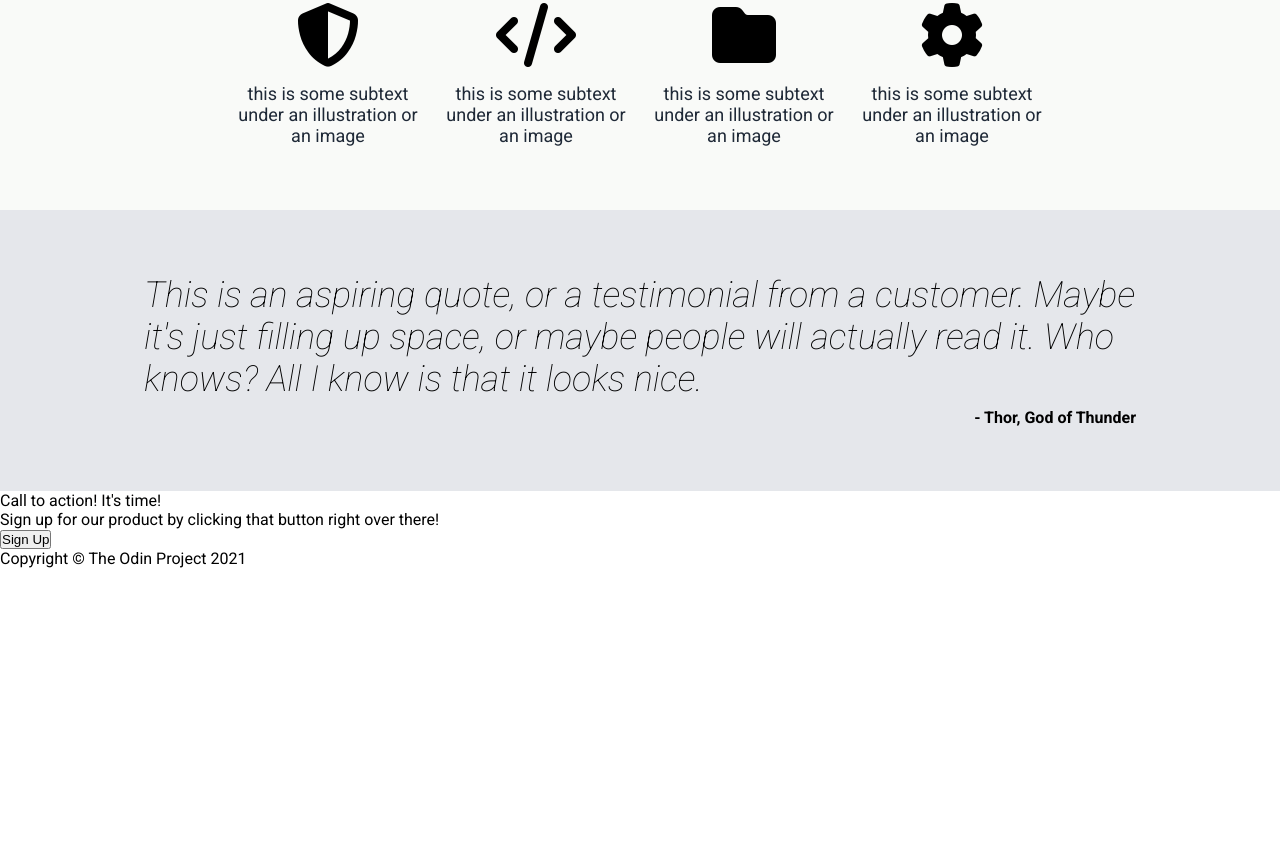
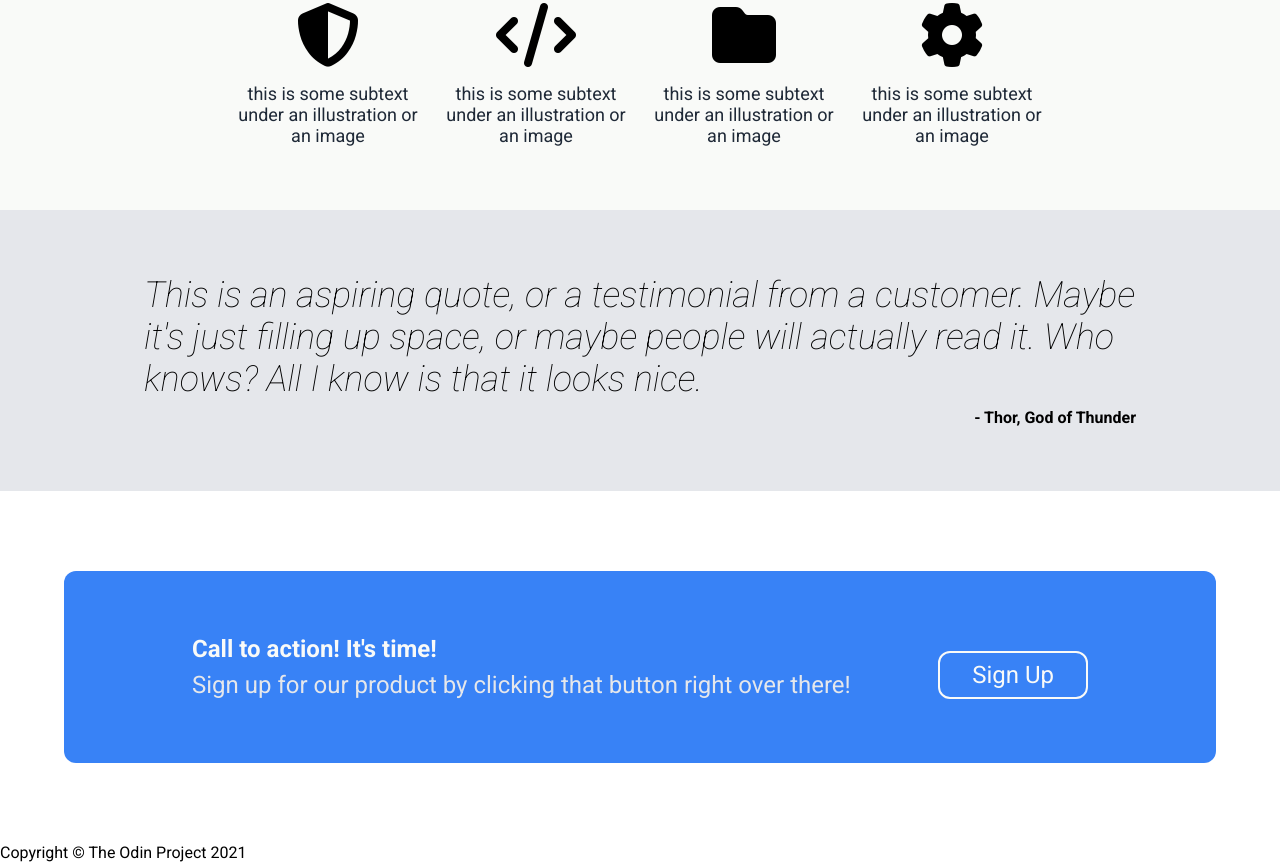
Before and after one commit to edu-klemos/odin-landing-page, a plain HTML site: page index.html in a window 1280 px wide. Shown: the part 658-1520 px from the top of the page. Before the commit the page ends 1226 px from the top, so only its background shows below. Drawn offline with Linux system fonts and the light colour scheme.

Commit message:
Add style to  cta div

```diff
--- a/index.html
+++ b/index.html
@@ -62,7 +62,7 @@
 
     <div class="cta">
         <div class="cta-text">
-            <p>Call to action! It's time!</p>
+            <p id="main-cta">Call to action! It's time!</p>
             <p>Sign up for our product by clicking that button right over there!</p>
         </div>
         <button>Sign Up</button>
--- a/styles.css
+++ b/styles.css
@@ -120,3 +120,29 @@ body {
     text-align: end;
     font-weight: 700;
 }
+
+.cta {
+    display: flex;
+    justify-content: space-between;
+    background-color: #3882f6;
+    margin: 80px 64px;
+    padding: 64px 128px;
+    border-radius: 12px;
+    font-size: 24px;
+    color: #e5e7eb;
+}
+
+#main-cta {
+    color: #f9faf8;
+    font-weight: 700;
+    margin-bottom: 8px;
+}
+
+.cta > button {
+    all: unset; /* remove default button style */
+    border: 2px solid #f9faf8;
+    color: #f9faf8;
+    padding: 8px 32px;
+    border-radius: 12px;
+    align-self: flex-end;
+}
```
